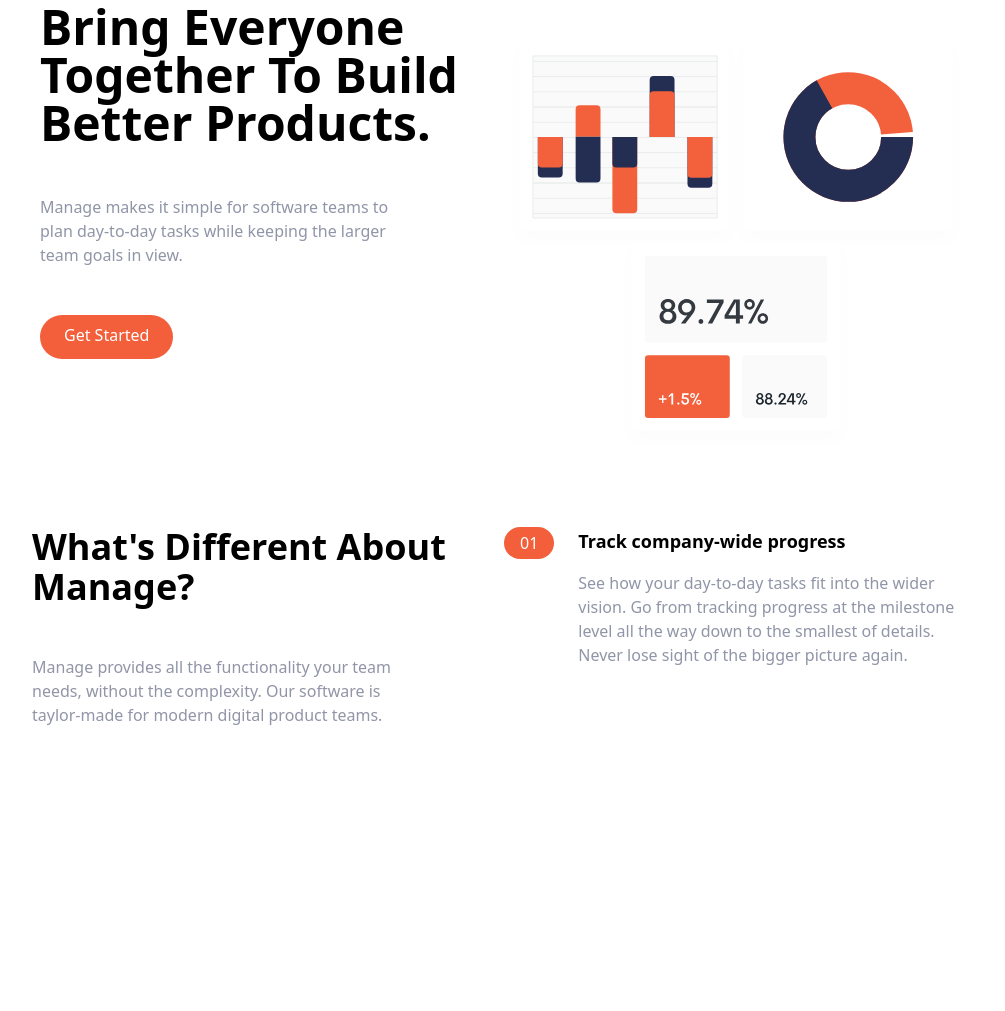
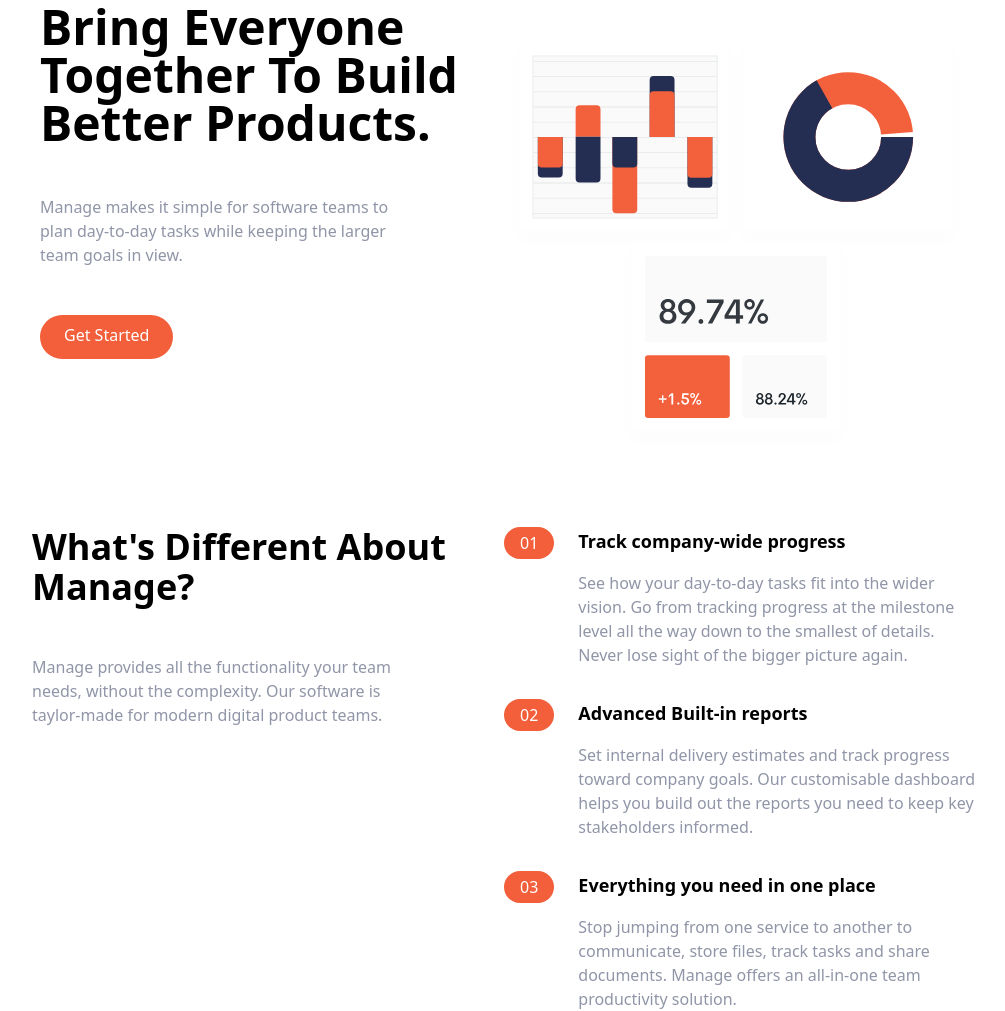
Before and after one commit to Julio-Soto/tailwind-landing, a website: page index.html in a window 1280 px wide. Shown: the part 129-1140 px from the top of the page, without its empty margins (136-1141 px from the left). Before the commit the page ends 856 px from the top, so only its background shows below. Drawn offline with nearby package versions, Linux system fonts and the light colour scheme; files that its build step writes are made by us from their sources.

Commit message:
added items 2 and 3 to the numbered list

```diff
--- a/index.html
+++ b/index.html
@@ -89,8 +89,51 @@
                             Never lose sight of the bigger picture again.
                         </p>
                     </div>
+                </div>
 
+                <div class="flex flex-col space-y-3 md:space-y-0 md:space-x-6 md:flex-row">
+                    <!--Heading-->
+                    <div class="rounded-l-full bg-brightRedSupLight md:bg-transparent">
+                        <div class="flex items-center spacex-2">
+                            <div class="px-4 text-white rounded-full md:py-1 bg-brightRed">02</div>
+                            <h3 class="text-base font-bold md:mb-4 md:hidden">
+                                Advanced Built-in reports
+                            </h3>
+                        </div>
+                    </div>
+                    <div>
+                        <h3 class="hidden mb-4 text-lg font-bold md:block">
+                            Advanced Built-in reports
+                        </h3>
+                        <p class="text-darkGrayishBlue">
+                            Set internal delivery estimates and track progress toward company goals. Our customisable
+                            dashboard helps you build out the reports you need to keep key stakeholders informed.
+                        </p>
+                    </div>
                 </div>
+
+                <div class="flex flex-col space-y-3 md:space-y-0 md:space-x-6 md:flex-row">
+                    <!--Heading-->
+                    <div class="rounded-l-full bg-brightRedSupLight md:bg-transparent">
+                        <div class="flex items-center spacex-2">
+                            <div class="px-4 text-white rounded-full md:py-1 bg-brightRed">03</div>
+                            <h3 class="text-base font-bold md:mb-4 md:hidden">
+                                Everything you need in one place
+                            </h3>
+                        </div>
+                    </div>
+                    <div>
+                        <h3 class="hidden mb-4 text-lg font-bold md:block">
+                            Everything you need in one place
+                        </h3>
+                        <p class="text-darkGrayishBlue">
+                            Stop jumping from one service to another to communicate, store files,
+                             track tasks and share documents.
+                             Manage offers an all-in-one team productivity solution.
+                        </p>
+                    </div>
+                </div>
+
             </div>
         </div>
     </section>
```
